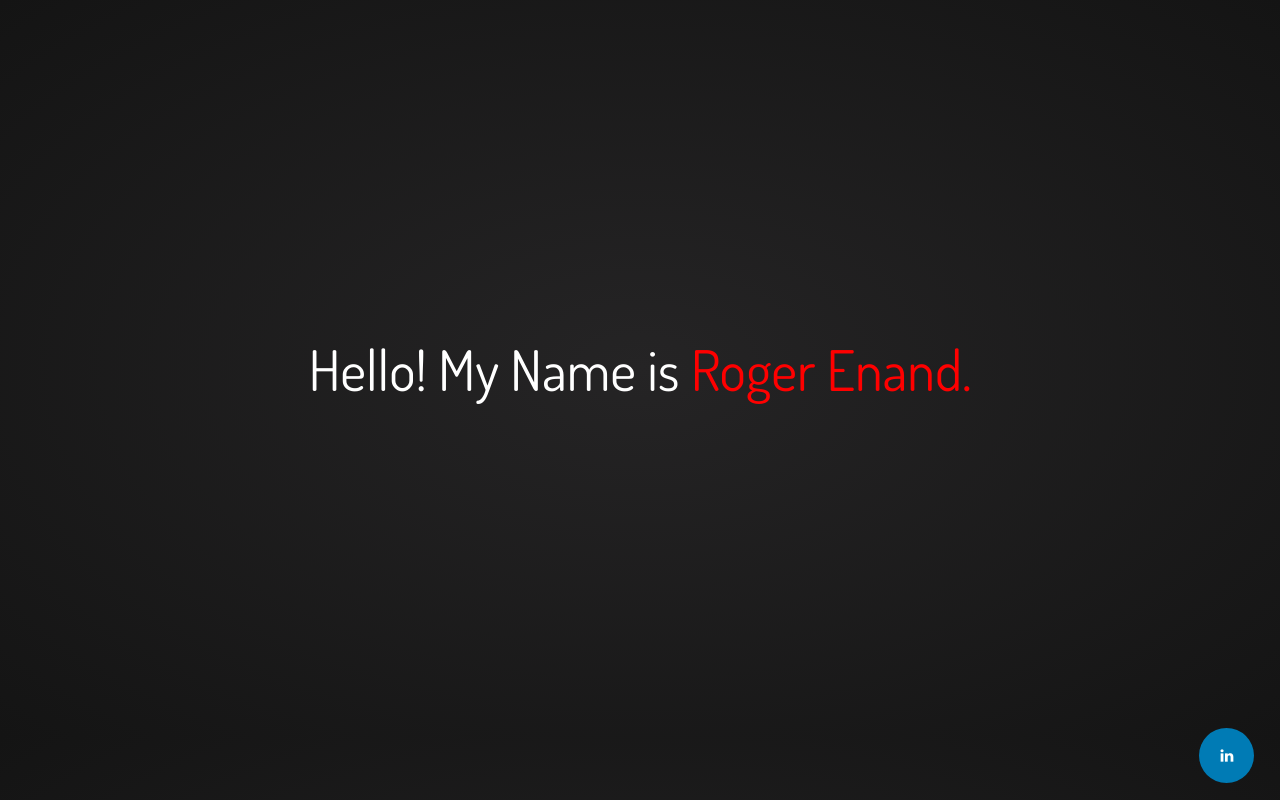
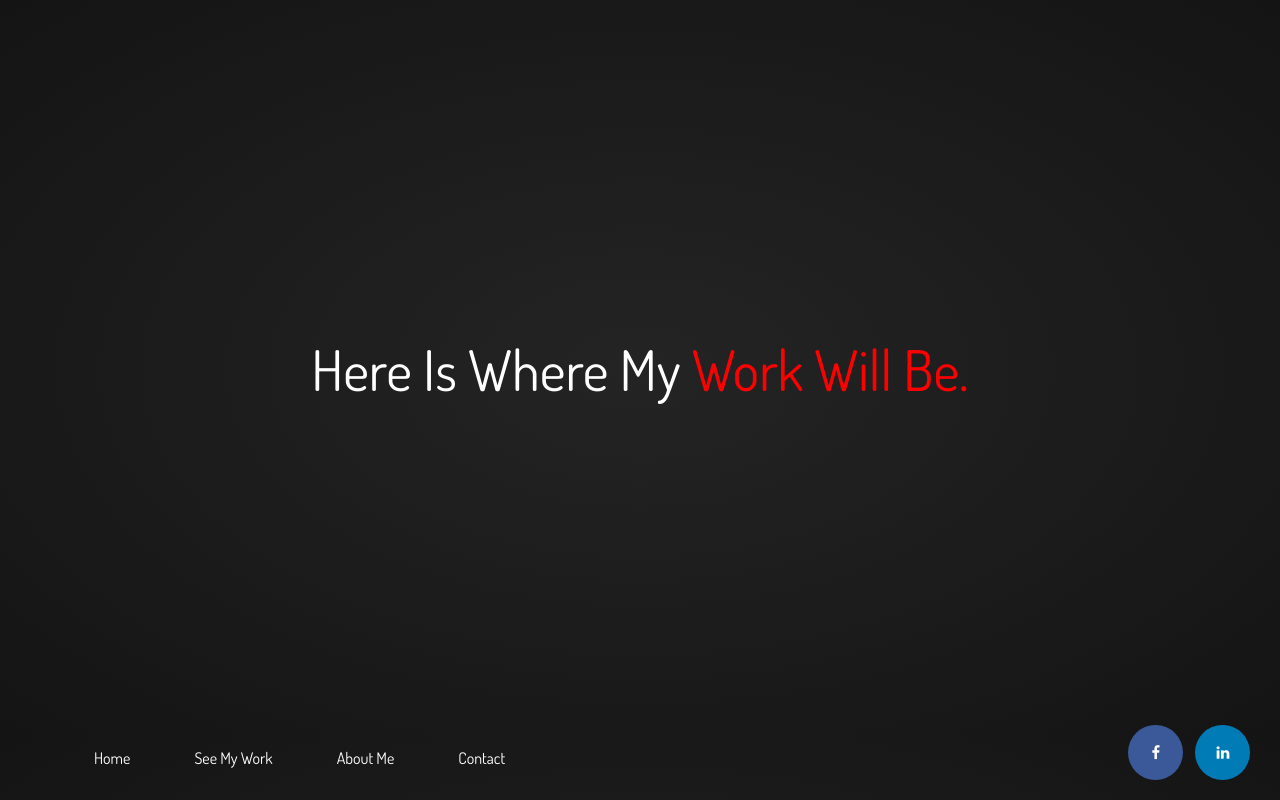
Before and after one commit to enandr/MySite, a plain HTML site: page index.html in a window 1280 px wide. Both pictures are taken after a click on the button "See My Work". Drawn offline with nearby package versions, Linux system fonts and the light colour scheme.

Commit message:
added pages

```diff
--- a/index.html
+++ b/index.html
@@ -10,15 +10,49 @@
 </head>
 <body>
 <container class="center">
-    <container class="intro_content">
+    <!-- Intro Content Below -->
+    <container class="intro_content content">
         <p class="white">Hello! My Name is <span class="red">Roger Enand.</span></p>
-        <p class="white">I am a <span class="red">Web Develpoer</span></p>
+        <p class="white">I am a <span class="red">Web Developer</span></p>
         <button class="button">See My Work</button>
     </container>
-    <container class="main_content">
-        <p class="white">Hello! My Name is <span class="red">Roger Enand.</span></p>
+
+    <!-- My Work Content Below -->
+    <!-- do in pages? of 4? Remember to add links to all code and working examples -->
+    <container class="work_content content">
+        <div class="scrollable">
+        <p class="white">Here Is Where My <span class="red">Work Will Be.</span></p>
+        </div>
+
     </container>
-    <a href="#" class="fa fa-linkedin"></a>
+
+    <!-- About Me Content Below -->
+    <container class="about_me_content content">
+            <p class="white">Here Is <span class="red">About Me.</span></p>
+
+    </container>
+
+    <!-- Contact Content Below -->
+    <container class="contact_content content">
+            <p class="white">This Is <span class="red">Contact Information.</span></p>
+
+    </container>
+
+    <!-- Footer with nav links and social buttons below -->
+    <footer>
+        <container class="nav_links">
+            <a class="nav_link_item">Home</a>
+            <a class="nav_link_item">See My Work</a>
+            <a class="nav_link_item">About Me</a>
+            <a class="nav_link_item">Contact</a>
+        </container>
+        <container class="social_buttons">
+            <a href="https://www.facebook.com/roger.enand" target="_blank" class="fa fa-facebook"></a>
+            <a href="https://www.linkedin.com/in/RogerEnand" target="_blank" class="fa fa-linkedin"></a>
+        </container>
+
+    </footer>
+
 </container>
 
 
--- a/script.js
+++ b/script.js
@@ -1,8 +1,28 @@
 $('document').ready(initApp);
 function initApp(){
-    $('button').click(clickEvent);
+    // $('.intro_content').css('display','flex');
+    $('.button, .nav_link_item').click(clickEvent);
 }
 function clickEvent(){
-    $('.main_content').css('display','flex');
-    $('.intro_content').css('display','none');
+    var theSelected = this.innerText;
+    console.log(theSelected);
+    switch(theSelected){
+        case "See My Work":
+            $('.work_content').css('display','flex');
+            $('.intro_content, .about_me_content, .contact_content').css('display','none');
+            break;
+        case "About Me":
+            $('.about_me_content').css('display','flex');
+            $('.intro_content, .work_content, .contact_content').css('display','none');
+            break;
+        case "Contact":
+            $('.contact_content').css('display','flex');
+            $('.intro_content, .work_content, .about_me_content').css('display','none');
+            break;
+        default:
+            $('.intro_content').css('display','flex');
+            $('.work_content, .about_me_content, .contact_content').css('display','none');
+            break;
+    }
+
 }
--- a/style.css
+++ b/style.css
@@ -2,27 +2,67 @@ body{
   /* background-color: #212121; */
   background-image: radial-gradient(#252425, #141414);
   background-size: 100%;
+  user-select: none;
+}
+footer {
+  position: fixed;
+  right: 2%;
+  bottom: 2%;
+  color: white;
+}
+.social_buttons{
+  right: 2%;
+}
+.nav_links {
+  position: fixed;
+  left: 5%;
+  bottom: 4%;
+}
+.nav_link_item {
+  padding: 10px;
+  text-decoration: none;
+  margin: 20px;
+  background-color: rgba(255, 255, 255, 0);
+  border-color: white;
+  border-width: 2px;
+  border-radius: 11px;
+  color: white;
+  font-family: 'Dosis', sans-serif;
+  font-size: 2vh;
+}
+.nav_link_item:hover{
+  text-decoration: none;
+  background-color: rgba(255, 255, 255, 0.171);
+}
+/* .center {
 
-}
-.intro_content{
-  height: 90vh;
-  display: flex;
-  justify-content: center;
-  align-items: center;
-  flex-direction: column;
-  flex-wrap: wrap;
-  font-family: 'Dosis', sans-serif;
-  font-size: 7vh;
-}
-.main_content {
+} */
+.content {
   display: none;
   height: 90vh;
   justify-content: center;
   align-items: center;
   flex-direction: column;
-  flex-wrap: wrap;
+  flex-wrap: nowrap;
   font-family: 'Dosis', sans-serif;
   font-size: 7vh;
+}
+.intro_content{
+  display: flex;
+}
+.work_content {
+  display: none;
+}
+.about_me_content {
+  display: none;
+}
+.contact_content {
+  display: none;
+}
+.scrollable{
+  overflow-y: auto;
+  width: 100%;
+  text-align: center;
 }
 .button{
   margin: 20px;
@@ -50,17 +90,22 @@ p{
 }
 .fa {
   padding: 20px;
+  margin: 4px;
   font-size: 15px;
   width: 15px;
   height: 15px;
   text-align: center;
   text-decoration: none;
   border-radius: 50%;
-  background-color: #007bb5;
-  color: white;
-  position: fixed;
-  right: 2%;
 }
 .fa:hover {
   opacity: 0.7;
 }
+.fa-facebook {
+  background-color: #3B5998;
+  color: white;
+}
+.fa-linkedin {
+  background: #007bb5;
+  color: white;
+}
```
